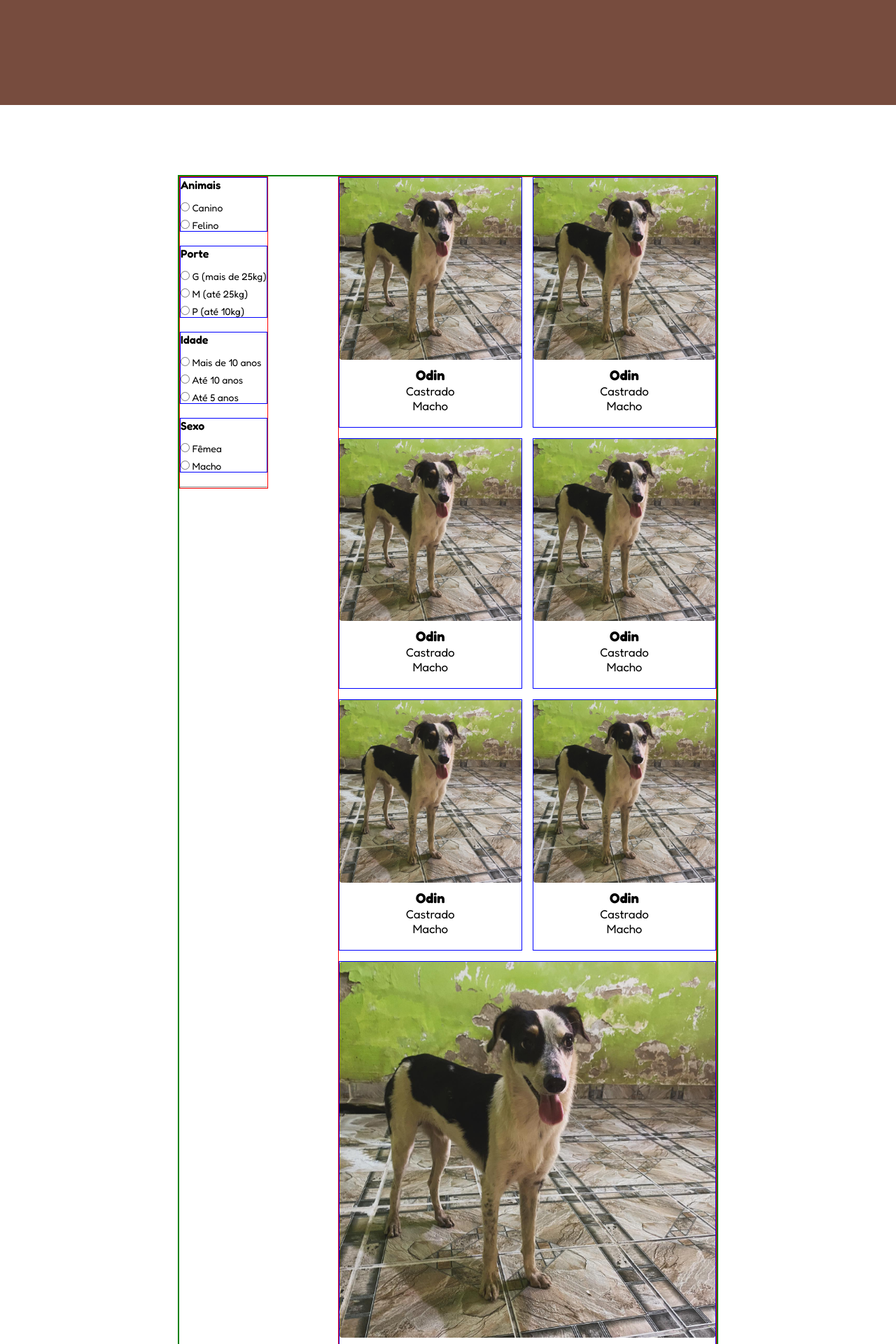
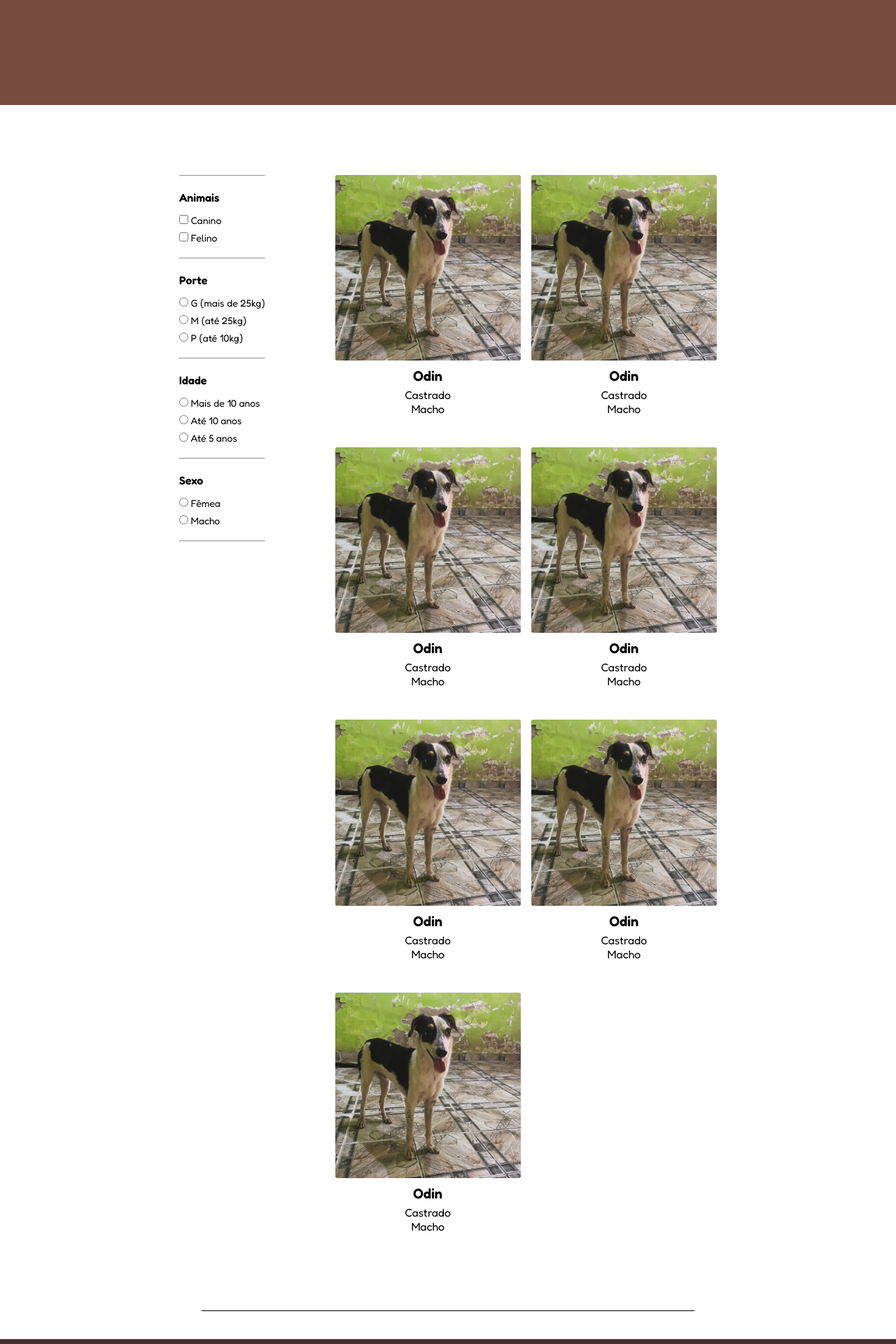
Before and after one commit to ThiagoRAlmeida2/ProjetoONG, a PHP site: page /pets.php in a window 1280 px wide. Shown: the part 398-2318 px from the top of the page at 70% size. Run offline with PHP 8.4, Linux system fonts and the light colour scheme.

Commit message:
página de pets com catálogo atualizado. componentes do footer e header re-estruturados.

```diff
--- a/src/Componentes/footer.php
+++ b/src/Componentes/footer.php
@@ -1,8 +1,3 @@
-        <link rel="stylesheet" href="css/footer.css">
-        <link rel="stylesheet" href="css/resets.css">
-    </head>
-
-    <body>
         <footer>
             <section class="footer-info">
                 <div class="footer-social">
--- a/src/Componentes/header.php
+++ b/src/Componentes/header.php
@@ -4,19 +4,17 @@
         <meta charset="UTF-8">
         <meta name="viewport" content="width=device-width, initial-scale=1.0">
 
+        <link rel="stylesheet" href="./css/style.css">
 
-        <link rel="stylesheet" href="./css/style.css">
         <link rel="icon" type="image/x-icon" href="./assets/images/logo clara projeto recomecos.svg">
-        <link rel="stylesheet" href="/css/style.css">
-        <link rel="icon" type="image/x-icon" href="./assets/images/logo clara projeto recomecos.svg">
-        <link rel="stylesheet" href="css/header.css">
-        <link rel="stylesheet" href="css/resets.css">
+
         <link rel="preconnect" href="https://fonts.googleapis.com">
         <link rel="preconnect" href="https://fonts.gstatic.com" crossorigin>
         <link href="https://fonts.googleapis.com/css2?family=Fredoka:wght@300..700&display=swap" rel="stylesheet">
     </head>
 
     <body>
+
         <header>
             <a href="../src/home.php">
                 <h2>Projeto Recomeços</h2>
@@ -37,7 +35,3 @@
                 </ul>
             </nav>
         </header>
-       </nav>
-        </header>
-    </body>
-</html>
--- a/src/css/footer.css
+++ b/src/css/footer.css
@@ -6,8 +6,7 @@ footer {
     justify-items: center;
     justify-content: center;
 
-    /* Reduzindo o padding do rodapé */
-    padding: 60px 0 40px 0;
+    padding: 160px 0 120px 0;
     margin: 0;
 
     top: 100%;
@@ -20,8 +19,11 @@ footer section {
     justify-content: center;
     flex-wrap: wrap;
 
-    /* Reduzindo o espaçamento entre as seções */
-    gap: 80px;
+    gap: 150px;
+}
+
+footer section div h2 {
+    font-size: 18px;
 }
 
 /* SEÇÃO DE INFORMAÇÕES NO FOOTER */
@@ -31,7 +33,7 @@ footer section {
 
 .footer-info h2 {
     padding: 0;
-    margin-bottom: 10px;
+    margin-bottom: 15px;
 
     font-size: 24px;
     font-weight: 600;
@@ -54,9 +56,7 @@ footer section {
 .footer-menu div {
     display: flex;
     flex-wrap: wrap;
-
-    /* Reduzindo o gap entre os menus */
-    gap: 40px;
+    gap: 50px;
 }
 
 .footer-menu div ul {
@@ -93,9 +93,8 @@ footer section {
     display: flex;
     flex-direction: column;
 
-    /* Reduzindo a largura da linha */
-    width: 40%;
-    margin: 40px auto 20px auto;
+    width: 50%;
+    margin: 65px auto 40px auto;
 }
 
 /* SEÇÃO DE DIREITOS AUTORAIS */
@@ -103,7 +102,7 @@ footer section {
     color: #fff;
 
     text-align: center;
-    padding: 10px 0;
+    padding: 20px 0;
 }
 
 .footer-copy p {
--- a/src/css/pets.css
+++ b/src/css/pets.css
@@ -30,7 +30,7 @@ main {
 }
 
 .section-pets {
-    border: green solid 2px;
+    /* border: green solid 2px; */
 
     display: flex;
     flex-direction: row;
@@ -43,8 +43,6 @@ main {
 }
 
 .filtros {
-    border: red solid 1px;
-
     width: max-content;
     gap: 20px;
 
@@ -60,8 +58,6 @@ main {
 }
 
 .filtros ul {
-    border: blue solid 1px;
-
     list-style: none;
     gap:8px;
     display: flex;
@@ -83,41 +79,29 @@ main {
 
 /* DIV DOS CARDS DE PETS */
 .div-pets {
-    border: red solid 1px;
+    display: grid;
+    grid-template-columns: repeat(auto-fill, minmax(200px, 1fr));
 
-    display: flex;
-    flex-wrap: wrap;
-    flex-direction: row;
-    text-align: justify;
-
-    width: max-content;
-
+    width: fit-content;
     gap: 15px;
 }
 
 /* CARD INDIVIDUAL DO PET */
 .pet-card {
-    border: blue solid 1px;
-
     text-align: center;
     cursor: pointer;
 
-    display: flex;
-    flex-direction: column;
-    flex: 1 1 200px;
     gap: 10px;
 
     height: fit-content;
-    padding-bottom: 20px;
+    padding-bottom: 30px;
 }
 
 .pet-card img {
     width: 100%;
-    bottom: 10px;
+    margin-bottom: 10px;
 
-    display: block;
-
-    border-radius: 4px;
+    border-radius: 3px;
 }
 
 .pet-card img:hover {
@@ -125,10 +109,15 @@ main {
     filter: brightness(1.1);
 }
 
-/* .pet-card:hover {
-    transition: 0.3s;
-    transform: scale(0.96);
-} */
+.pet-card .pet-about h3 {
+    font-size: 20px;
+    font-weight: 600;
+    margin-bottom: 5px;
+}
+
+.pet-card .pet-about p {
+    font-size: 16px;
+}
 
 .pets-line {
     border: none;
--- a/src/pets.php
+++ b/src/pets.php
@@ -1,19 +1,3 @@
-<!DOCTYPE html>
-<html lang="pt-BR">
-    <head>
-        <meta charset="UTF-8">
-        <meta name="viewport" content="width=device-width, initial-scale=1.0">
-
-        <link rel="stylesheet" href="css/resets.css">
-        <link rel="stylesheet" href="css/header.css">
-        <link rel="stylesheet" href="css/pets.css">
-
-        <link rel="preconnect" href="https://fonts.googleapis.com">
-        <link rel="preconnect" href="https://fonts.gstatic.com" crossorigin>
-        <link href="https://fonts.googleapis.com/css2?family=Fredoka:wght@300..700&display=swap" rel="stylesheet">
-    </head>
-
-    <body>
 
 <title>Conheça os Pets</title>
 
@@ -28,19 +12,23 @@
         <section class="section-pets">
             <div>
                 <form class="filtros">
-                    <ul>
+
+                        <hr>
+
+                    <ul id="animal">
                         <h3>Animais</h3>
 
                         <li>
-                            <input type="radio" name="animal" id="animal">
+                            <input class="filtro" name="animal" value="canino" type="checkbox">
                             <label>Canino</label>
                         </li>
-
                         <li>
-                            <input type="radio" name="animal" id="animal">
+                            <input class="filtro" name="animal" value="felino" type="checkbox">
                             <label>Felino</label>
                         </li>
                     </ul>
+
+                        <hr>
 
                     <ul>
                         <h3>Porte</h3>
@@ -61,6 +49,8 @@
                         </li>
                     </ul>
 
+                        <hr>
+
                     <ul>
                         <h3>Idade</h3>
 
@@ -80,6 +70,8 @@
                         </li>
                     </ul>
 
+                        <hr>
+
                     <ul>
                         <h3>Sexo</h3>
 
@@ -95,6 +87,7 @@
                     </ul>
 
                         <hr>
+
                 </form>
             </div>
 
```
Also changed, not shown: src/JavaScript/filtros.js (added). Lines whose indentation alone changed are shown as unchanged.
